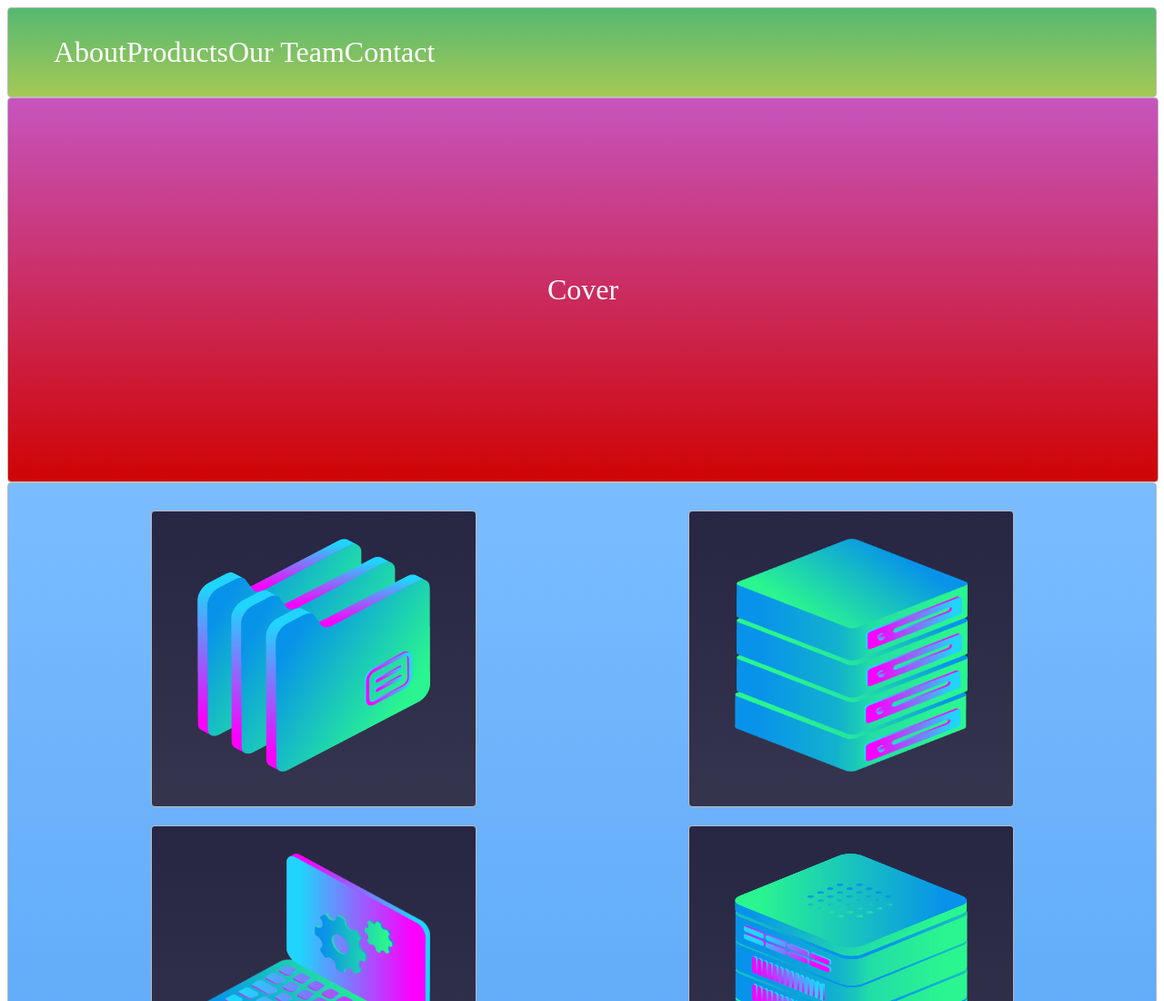
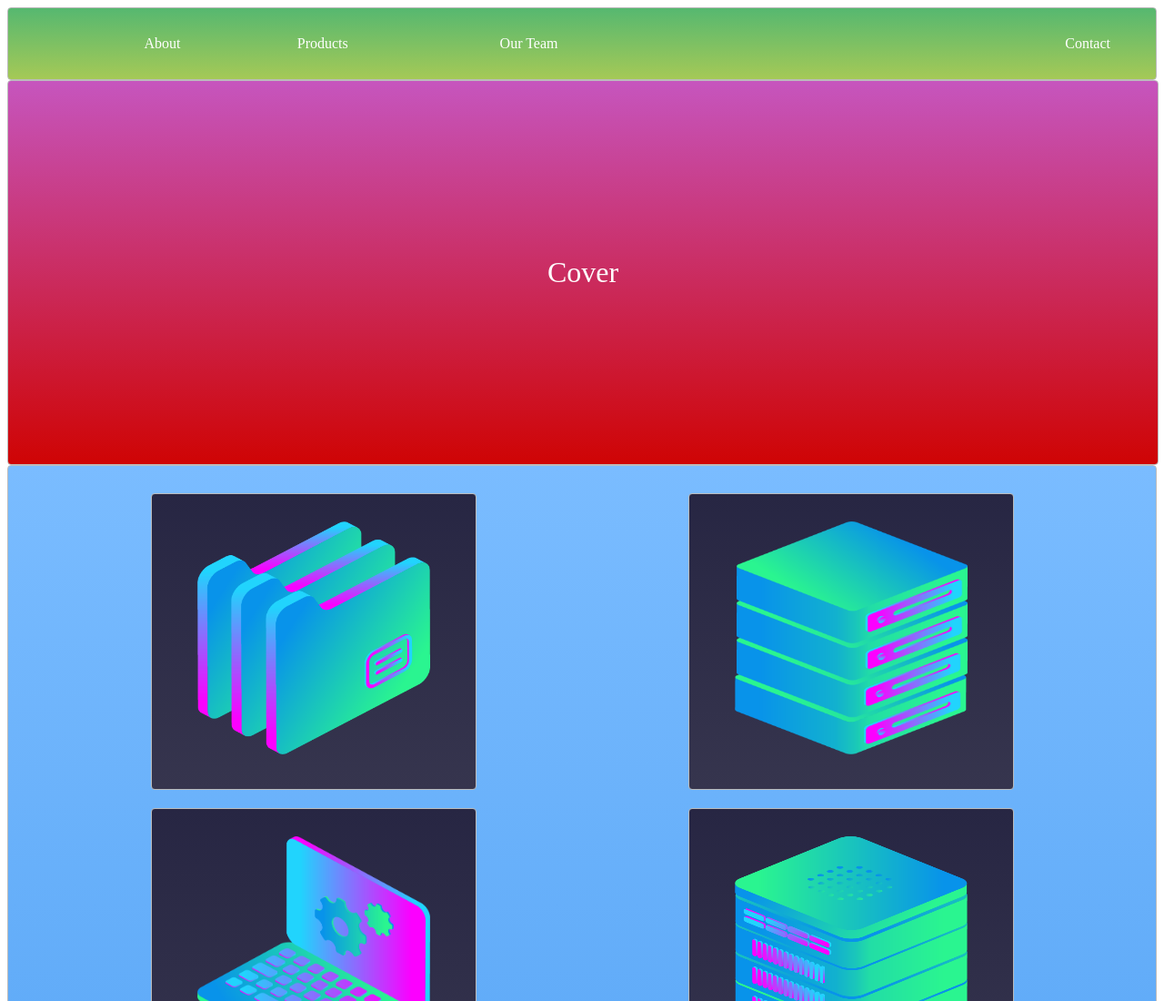
Before and after one commit to russellbot/CSS-Layout, a plain HTML site: page index.html in a window 1280 px wide. Shown: the top 1100 px of the page at 91% size. Drawn offline with Linux system fonts and the light colour scheme.

Commit message:
Add files via upload

```diff
--- a/index.html
+++ b/index.html
@@ -5,11 +5,11 @@
   <link rel="stylesheet" type="text/css" href="./style.css">
 </head>
 <body>
-  <div class="zone green container nav">
-  	<div>About</div>
-  	<div>Products</div>
-  	<div>Our Team</div>
-  	<div>Contact</div>
+  <div class="zone green header">
+  	<div class="link">About</div>
+  	<div class="link">Products</div>
+  	<div class="link">Our Team</div>
+  	<div class="link">Contact</div>
   </div>
   <div class="zone red">Cover</div>
   <div class="zone blue projectgrid">
--- a/style.css
+++ b/style.css
@@ -36,8 +36,17 @@
     box-shadow:rgba(0,0,0,0.8) 0px 5px 15px, inset rgba(0,0,0,0.15) 0px -10px 20px;
 }
 
-.container {
-    display: flex;
+.header {
+    display: grid;
+    grid-gap: 10px;
+    grid-template-columns: 12% 15% 19% auto;
+    grid-template-rows: auto;
+    justify-items: end;
+}
+
+.link {
+    font-size: 1rem;
+
 }
 
 .projectgrid {
```
